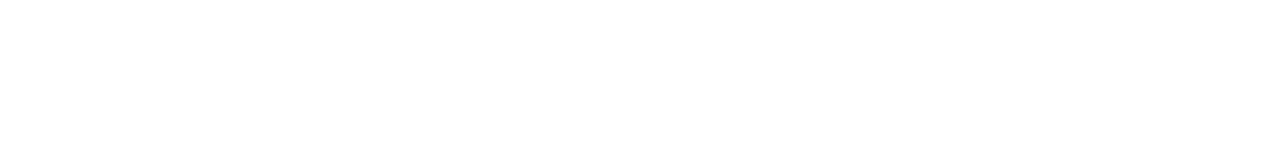
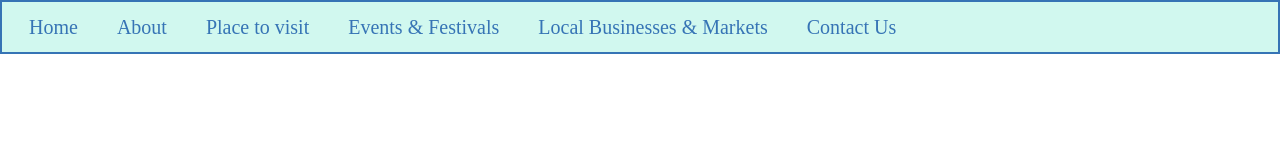
Before and after one commit to TusharKhatale16/about-my-city, a plain HTML site: page index.html in a window 1280 px wide. Drawn offline with Linux system fonts and the light colour scheme.

Commit message:
nav-bar added

```diff
--- /dev/null
+++ b/css/style.css
@@ -0,0 +1,27 @@
+body {
+    margin: 0;
+    padding: 0;
+}
+
+#nav-bar {
+    height: 50px;
+    background-color: #D1F8EF;
+    border: 2px solid #3674B5;
+    display: flex;
+    align-items: center;
+    padding: 0 15px;
+}
+
+.nav-item {
+    text-decoration: none;
+    color: #3674B5;
+    font-size: 20px;
+    margin-right: 15px;
+    padding: 5px 12px;
+    border-radius: 8px;
+    display: inline-block;
+}
+
+.nav-item:hover {
+    background-color: #A1E3F9;
+}
--- a/index.html
+++ b/index.html
@@ -2,8 +2,16 @@
 <html lang="en">
 <head>
     <title>Home</title>
+    <link rel="stylesheet" href="css/style.css">
 </head>
 <body>
-
+    <div id="nav-bar">
+        <a class="nav-item" href="index.html">Home</a>
+        <a class="nav-item" href="">About</a>
+        <a class="nav-item" href="">Place to visit</a>
+        <a class="nav-item" href="">Events & Festivals</a>
+        <a class="nav-item" href="">Local Businesses & Markets</a>
+        <a class="nav-item" href="">Contact Us</a>
+    </div>
 </body>
 </html>
```
